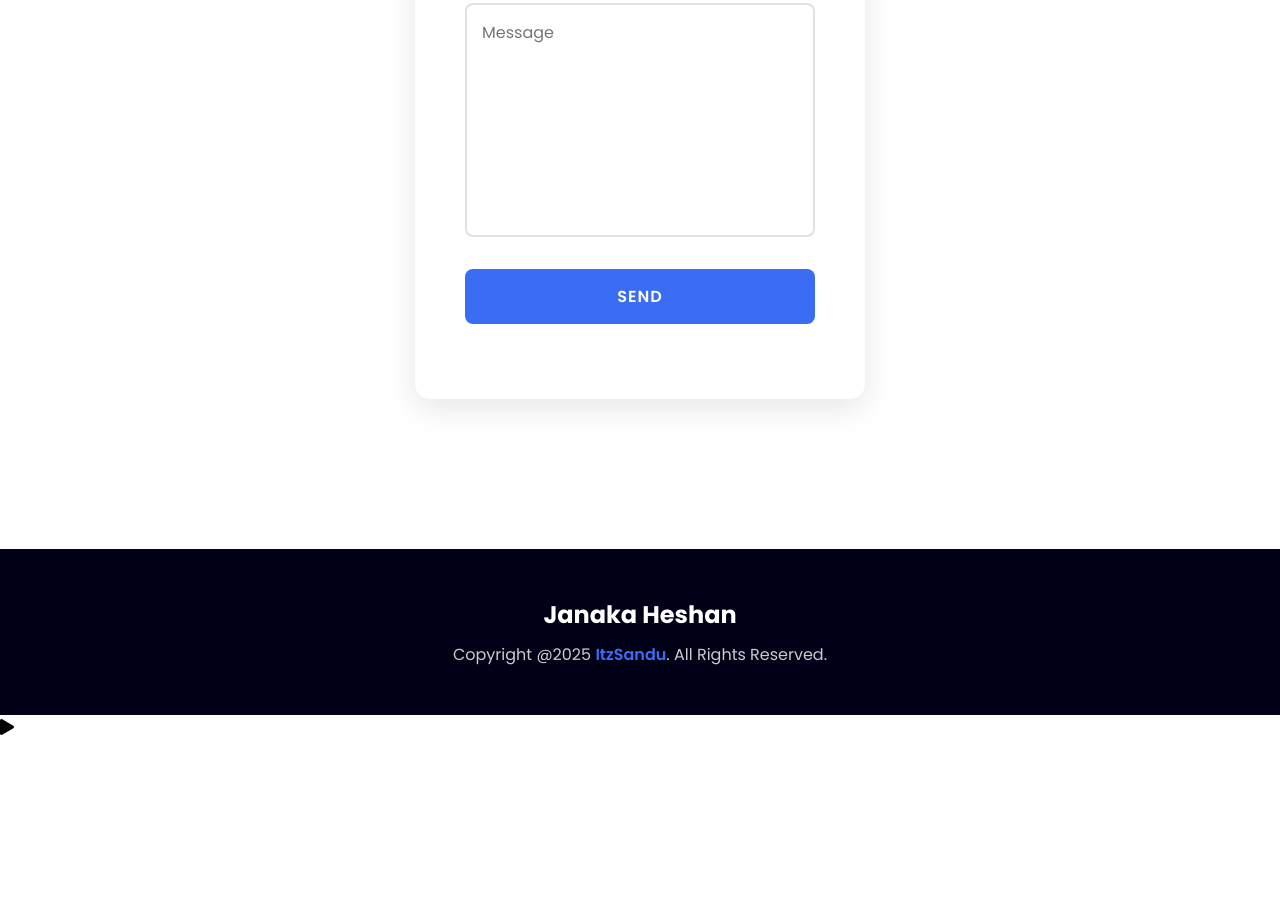
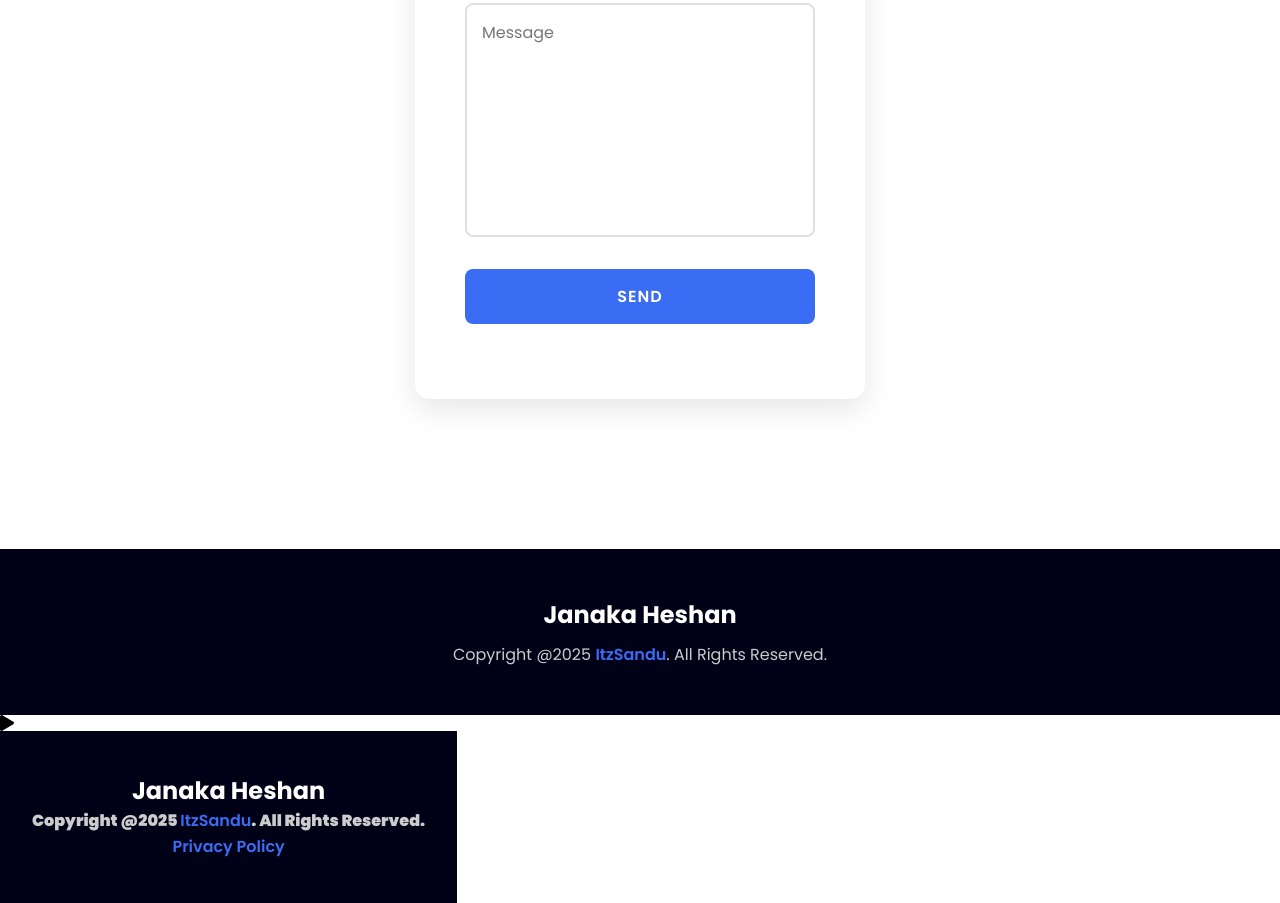
Before and after one commit to SandaruwanItZme/My-website12, a plain HTML site: page index.html in a window 1280 px wide. Shown: the part 6148-7051 px from the top of the page. Before the commit the page ends 6888 px from the top, so only its background shows below. Drawn offline with nearby package versions, Linux system fonts and the light colour scheme.

Commit message:
Update index.html✅

```diff
--- a/index.html
+++ b/index.html
@@ -397,4 +397,9 @@ document.addEventListener('click', function initMusic() {
 }, { once: true });
     </script>
 </body>
+<footer class="footer">
+    <span class="footer-title">Janaka Heshan</span>
+    <p>Copyright @2025 <a href="#">ItzSandu</a>. All Rights Reserved.</p>
+    <p><a href="privacy.html" style="color: #3a6cf4; text-decoration: none;">Privacy Policy</a></p>
+</footer>
     </html>
```
